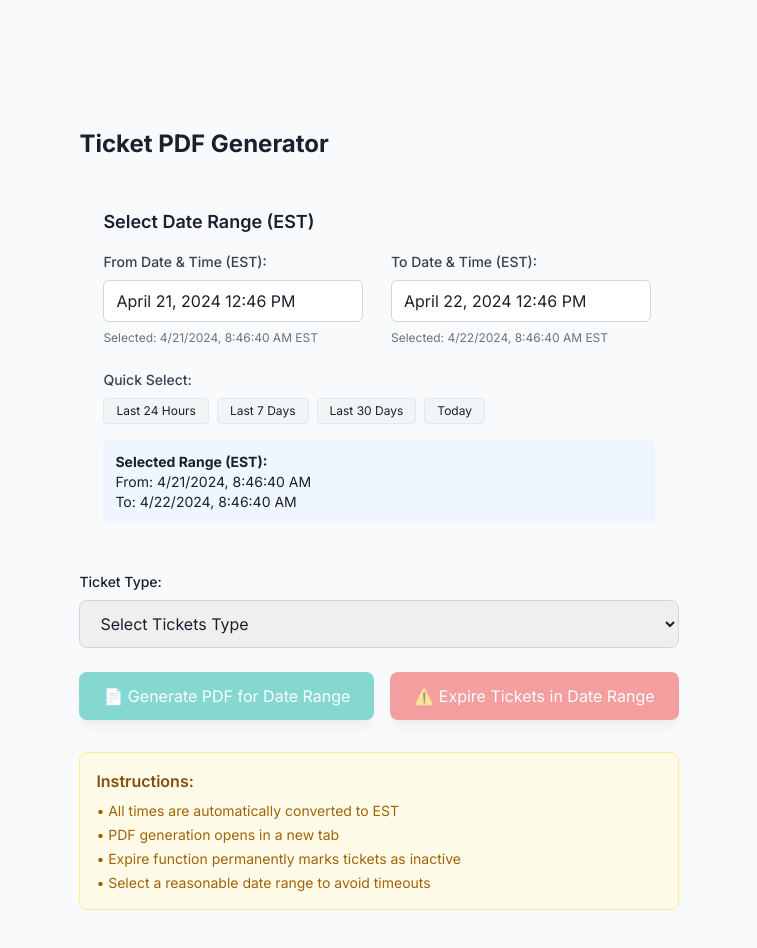
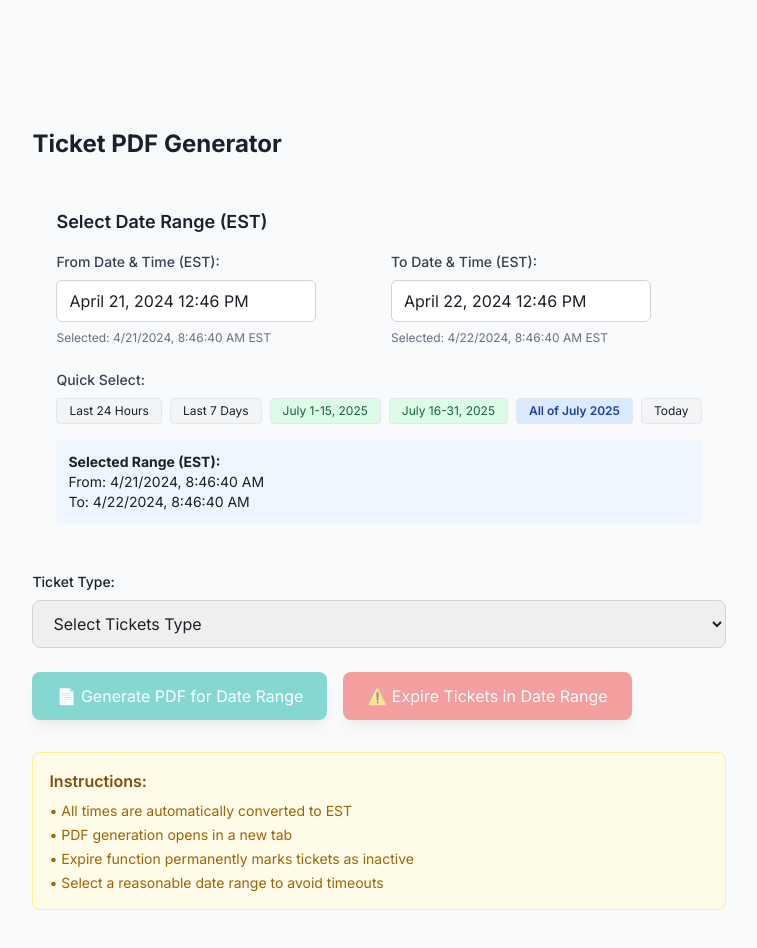
Before and after one commit to kevknots/ticketspdfexporter, a Next.js app: page / in a window 1280 px wide. Shown: the top 948 px of the page, without its empty margins (261-1018 px from the left). Built offline with nearby package versions, Linux system fonts and the light colour scheme.

Commit message:
Update DateSelector.tsx

```diff
--- a/src/components/DateSelector.tsx
+++ b/src/components/DateSelector.tsx
@@ -88,14 +88,33 @@ export function DateSelector({to, from, setTo, setFrom}: DateSelectorProps) {
                     </button>
                     <button
                         onClick={() => {
-                            const now = new Date();
-                            const monthAgo = new Date(now.getTime() - 30 * 24 * 60 * 60 * 1000);
-                            setFrom(monthAgo);
-                            setTo(now);
+                            // July 1-15, 2025
+                            setFrom(new Date(2025, 6, 1, 0, 0, 0)); // July 1st start of day
+                            setTo(new Date(2025, 6, 15, 23, 59, 59)); // July 15th end of day
                         }}
-                        className="px-3 py-1 text-xs bg-gray-100 hover:bg-gray-200 rounded border"
+                        className="px-3 py-1 text-xs bg-green-100 hover:bg-green-200 rounded border text-green-800"
                     >
-                        Last 30 Days
+                        July 1-15, 2025
+                    </button>
+                    <button
+                        onClick={() => {
+                            // July 16-31, 2025
+                            setFrom(new Date(2025, 6, 16, 0, 0, 0)); // July 16th start of day
+                            setTo(new Date(2025, 6, 31, 23, 59, 59)); // July 31st end of day
+                        }}
+                        className="px-3 py-1 text-xs bg-green-100 hover:bg-green-200 rounded border text-green-800"
+                    >
+                        July 16-31, 2025
+                    </button>
+                    <button
+                        onClick={() => {
+                            // Entire July 2025
+                            setFrom(new Date(2025, 6, 1, 0, 0, 0)); // July 1st start of day
+                            setTo(new Date(2025, 6, 31, 23, 59, 59)); // July 31st end of day
+                        }}
+                        className="px-3 py-1 text-xs bg-blue-100 hover:bg-blue-200 rounded border text-blue-800 font-semibold"
+                    >
+                        All of July 2025
                     </button>
                     <button
                         onClick={() => {
```
